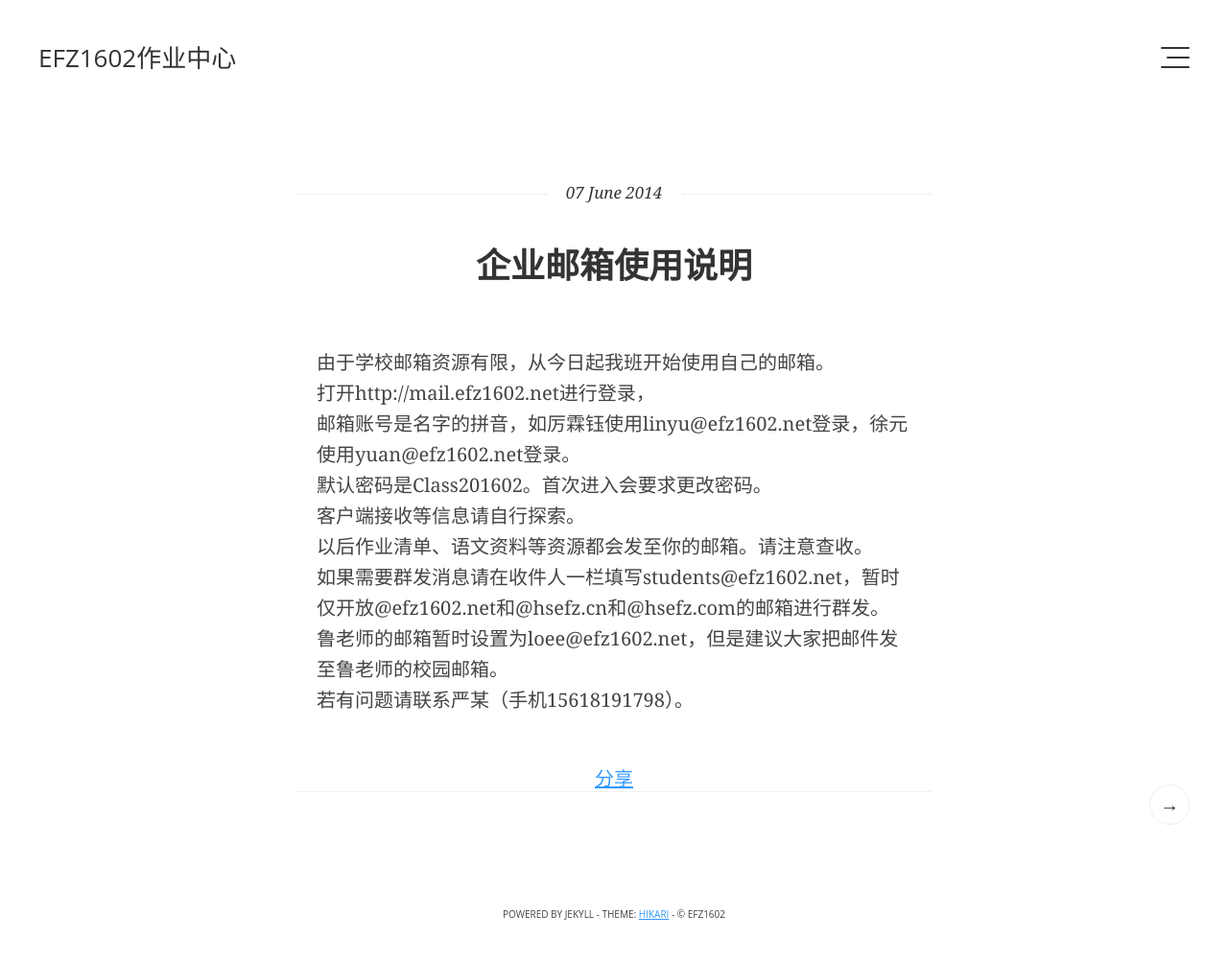
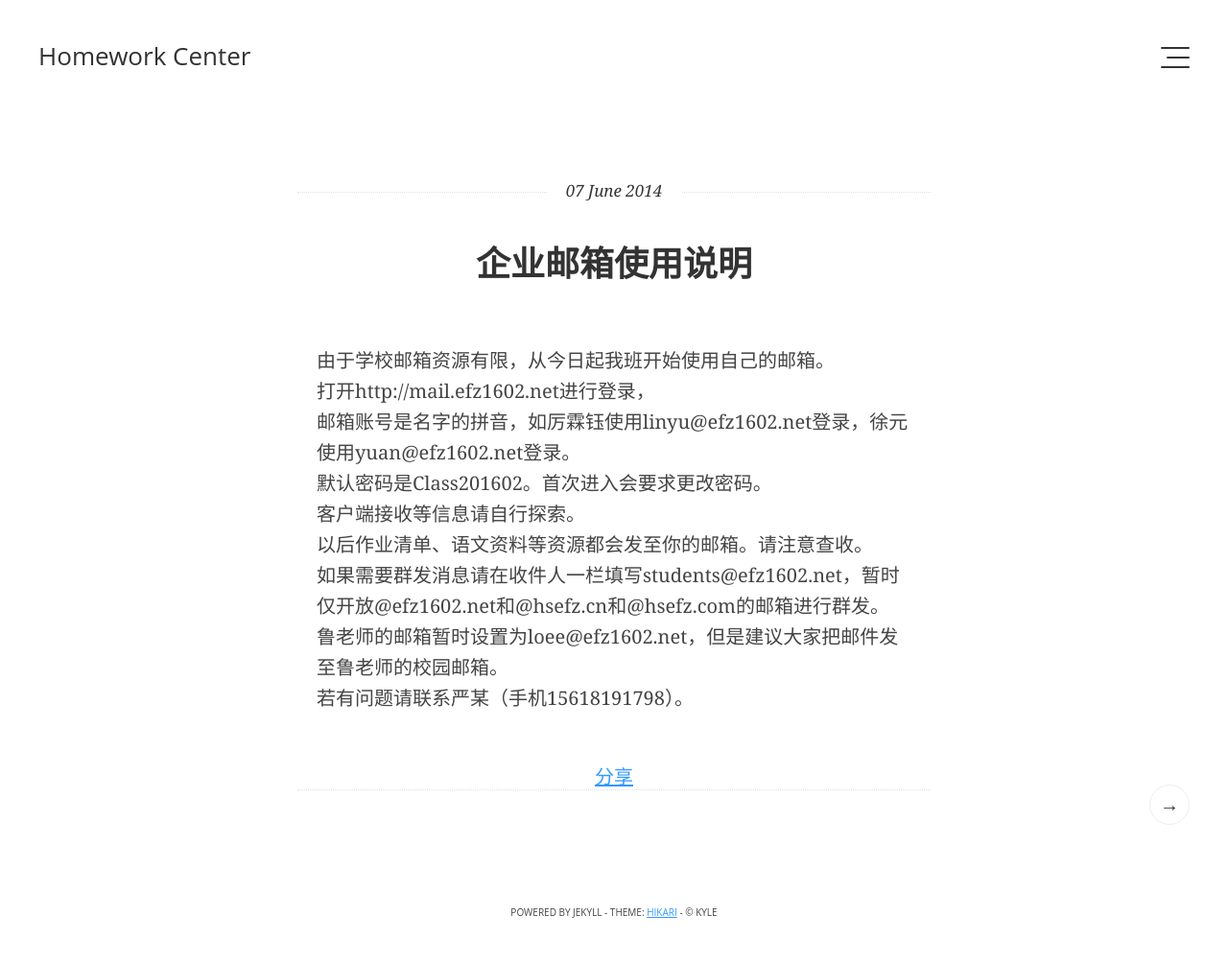
Before and after one commit to efz1602/efz1602.github.io, a Jekyll site: the page built from _posts/2014-06-07-exmail.markdown, in a window 1280 px wide. Shown: the whole page at 96% size. Built offline with Jekyll 4.4.1, drawn with Linux system fonts in a browser that asks for light colours; some web fonts are replaced; Markdown is read by kramdown in place of the engine named in the settings.

Commit message:
Updated config.yml

```diff
--- a/_config.yml
+++ b/_config.yml
@@ -1,10 +1,10 @@
-name: "EFZ1602作业中心"
-description: "华东师大二附中2016届2班"
+name: "Homework Center"
+description: "H.W. Center for EFZ1602"
 
-author: "EFZ1602"
+author: "Kyle"
 
-url: "http://efz1602.net"
-baseurl: "http://efz1602.net"
+url: "http://www.hwcenter.tk"
+baseurl: "http://www.hwcenter.tk"
 
 markdown: rdiscount
 permalink: :year/:month/:title.html
```
